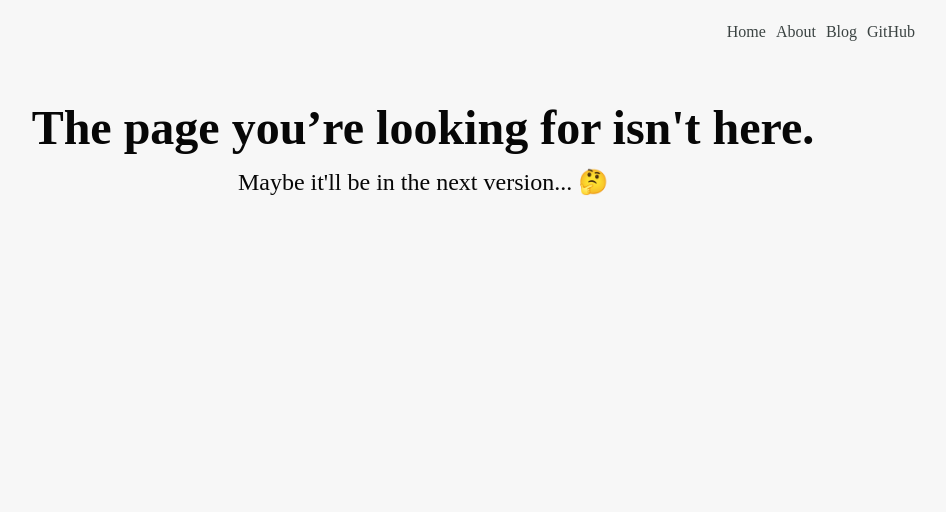
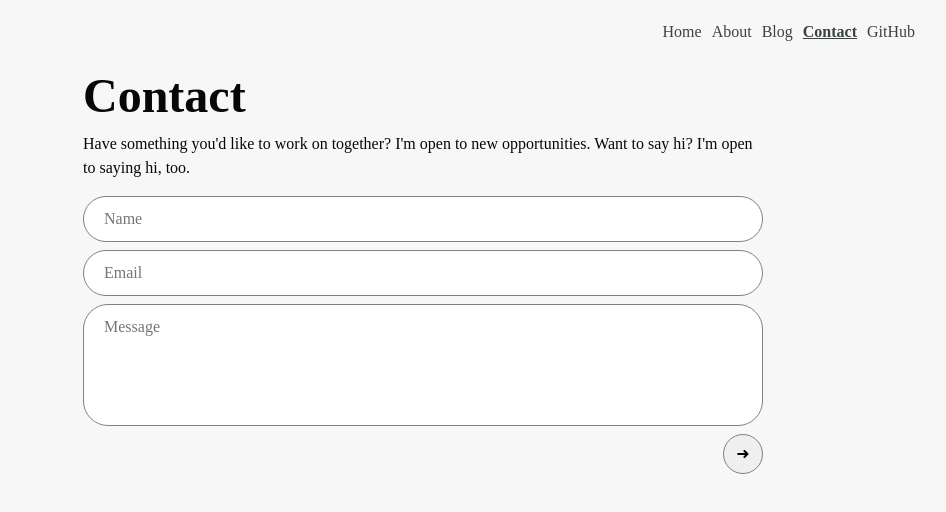
Before and after one commit to spghtti/portfolio, a React (Vite) app: page /contact in a window 1280 px wide. Shown: the top 512 px of the page, without its empty margins (217-1163 px from the left). Built offline with nearby package versions, Linux system fonts and the light colour scheme.

Commit message:
Added contact page

```diff
--- a/index.html
+++ b/index.html
@@ -48,6 +48,11 @@
     <link
       rel="stylesheet"
       type="text/css"
+      href="/assets/stylesheets/contact.css"
+    />
+    <link
+      rel="stylesheet"
+      type="text/css"
       href="/assets/stylesheets/blog.css"
     />
     <title>Web Dev</title>
--- /dev/null
+++ b/public/assets/stylesheets/contact.css
@@ -0,0 +1,42 @@
+.form-wrapper {
+  padding: 0 20ch;
+}
+.contact-form {
+  display: flex;
+  flex-direction: column;
+}
+.form-wrapper > p {
+  margin-bottom: 1rem;
+}
+textarea {
+  resize: none;
+  font: inherit;
+  height: 100px;
+  width: auto;
+}
+input {
+  font: inherit;
+}
+.form-text-field {
+  border-radius: 25px;
+  border: 1px solid gray;
+  padding: 10px;
+  margin-bottom: 0.5rem;
+}
+.form-submit-button {
+  margin-left: auto;
+  width: 40px;
+  height: 40px;
+  border-radius: 50px;
+  border: 1px solid gray;
+}
+.form-submit-button {
+  cursor: pointer;
+}
+.form-headline {
+  font-size: 3rem;
+  font-weight: 700;
+}
+::placeholder {
+  padding-left: 10px;
+}
--- a/src/App.tsx
+++ b/src/App.tsx
@@ -3,6 +3,7 @@ import { Home } from './pages/home';
 import { Blog } from './pages/blogIndex';
 import { NotFound } from './pages/notFound';
 import { BlogLayout } from './pages/blogLayout';
+import { Contact } from './pages/contact';
 
 function App() {
   return (
@@ -12,6 +13,7 @@ function App() {
         <Route index={true} element={<Blog />} />
         <Route path=":id" element={<BlogLayout />} />
       </Route>
+      <Route path="/contact" element={<Contact />} />
       <Route path="*" element={<NotFound />} />
     </Routes>
   );
--- a/src/components/Header.tsx
+++ b/src/components/Header.tsx
@@ -8,6 +8,7 @@ export const Header: FC = () => {
         <NavLink to="/">Home</NavLink>
         <a href="/about">About</a>
         <NavLink to="/blog">Blog</NavLink>
+        <NavLink to="/contact">Contact</NavLink>
         <a href="https://github.com/spghtti/" target="_blank">
           GitHub
         </a>
--- /dev/null
+++ b/src/pages/contact.tsx
@@ -0,0 +1,53 @@
+import { ReactElement, useState, useEffect } from 'react';
+import { Header } from '../components/Header';
+import { PostPreview } from '../components/PostPreview';
+import { BlogPost } from '../interfaces/BlogPost';
+
+export function Contact() {
+  return (
+    <div>
+      <Header />
+      <div className=""></div>
+      <div className="form-wrapper">
+        <h1 className="form-headline">Contact</h1>
+        <p>
+          Have something you'd like to work on together? I'm open to new
+          opportunities. Want to say hi? I'm open to saying hi, too.
+        </p>
+        <form
+          className="contact-form"
+          id="contact-form"
+          action="https://formspree.io/f/xknekkqk"
+          method="POST"
+        >
+          <input
+            type="text"
+            name="name"
+            placeholder="Name"
+            className="form-text-field"
+            required
+          />
+          <input
+            type="email"
+            className="form-text-field"
+            name="email"
+            placeholder="Email"
+            required
+          />
+          <textarea
+            name="message"
+            placeholder="Message"
+            className="form-text-field"
+            required
+          ></textarea>
+          <input
+            id="sub"
+            className="form-submit-button outline"
+            type="submit"
+            value="&#10140;"
+          />
+        </form>
+      </div>
+    </div>
+  );
+}
```
